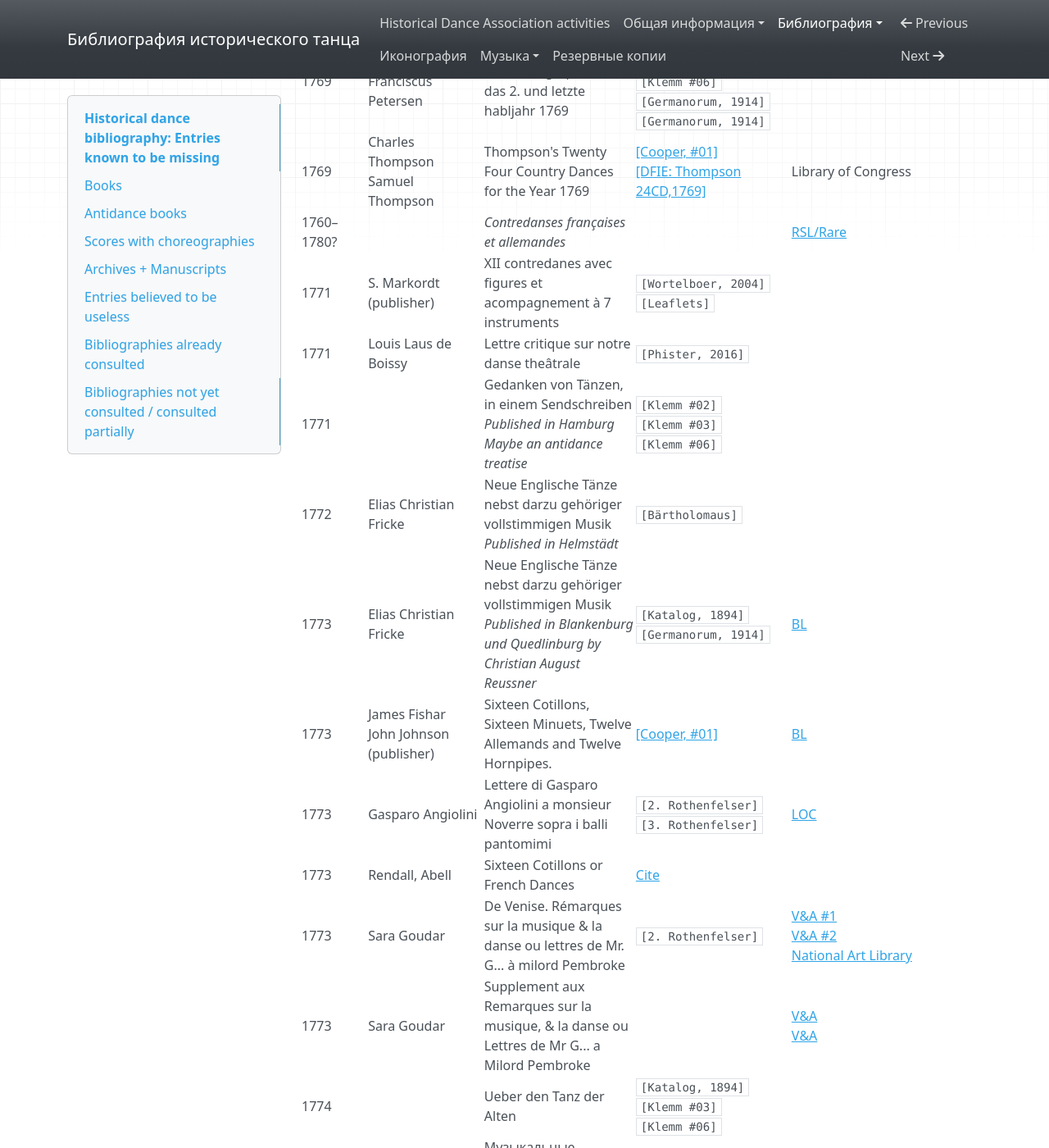
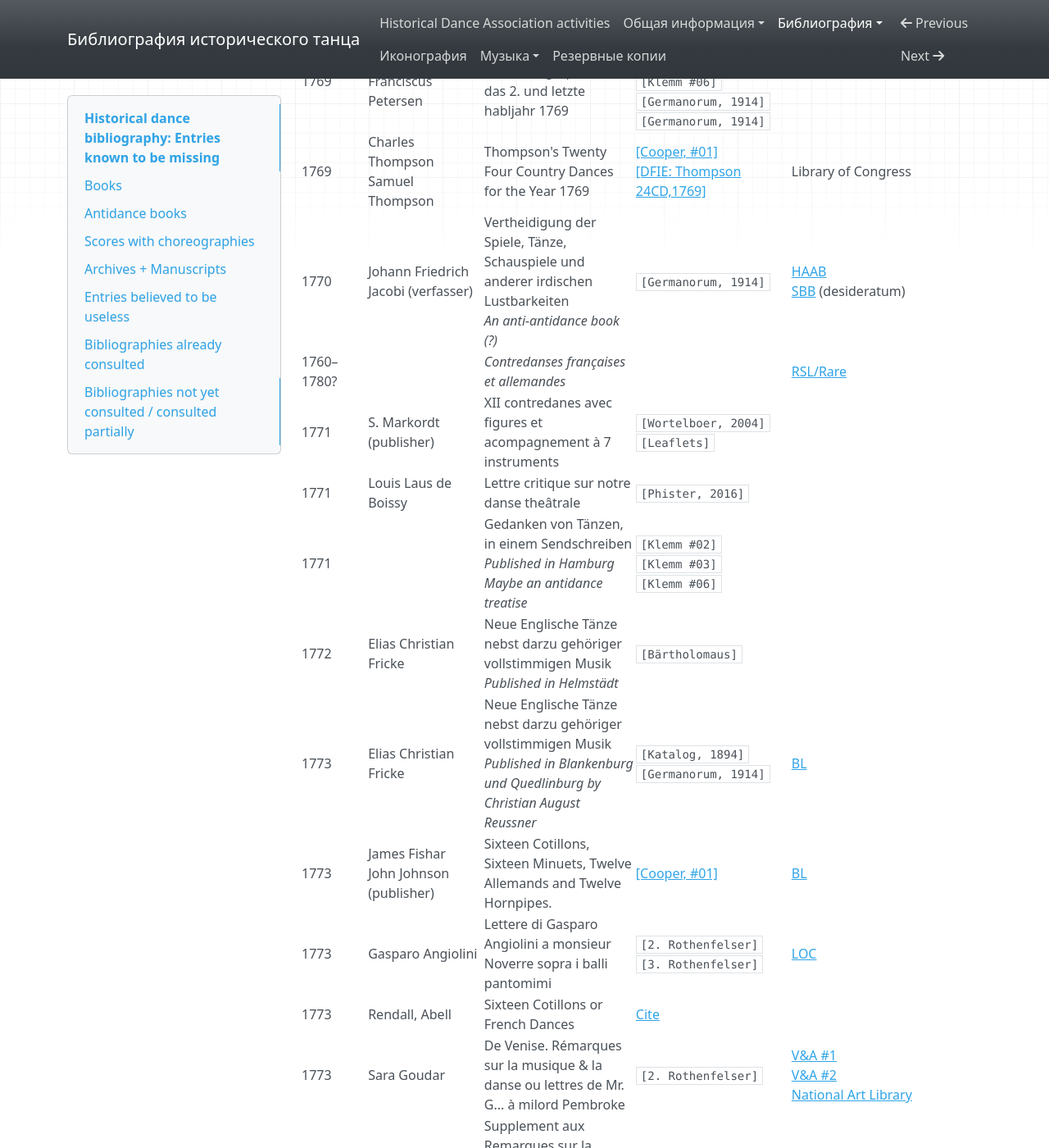
Before and after one commit to hda-technical/dancebooks, an MkDocs documentation site: the page built from docs/bibliography_missing.md, in a window 1280 px wide and 1400 px high, scrolled down 9645 px. Shown: the whole window at 82% size. Built offline with MkDocs 1.6.1, drawn with Linux system fonts in a browser that asks for light colours; nearby versions of some CDN libraries; some of the changed text lies outside the part shown.

Commit message:
Further work on Germanorum catalogue

```diff
--- a/docs/bibliography_missing.md
+++ b/docs/bibliography_missing.md
@@ -85,6 +85,7 @@
 | 1768 | Theodorus Franciscus Petersen | Practische Einleitung in der Chorégraphie ...  für das erste hable Jahr 1768<br/>_Good quality copy needed_ | [[Petersen, 1768]](https://bib.hda.org.ru/books/petersen_1768) | [Stanford](https://searchworks.stanford.edu/view/1395290) |
 | 1769 | Theodorus Franciscus Petersen | Practische Einleitung in der Chorégraphie ...  für das 2. und letzte habljahr 1769 | `[Klemm #02]`<br/>`[Klemm #03]`<br/>`[Klemm #06]`<br/>`[Germanorum, 1914]`<br/>`[Germanorum, 1914]` | |
 | 1769 | Charles Thompson<br/>Samuel Thompson | Thompson's Twenty Four Country Dances for the Year 1769 | [[Cooper, #01]](https://www.regencydances.org/paper001.php)<br/>[[DFIE: Thompson 24CD,1769]](https://www.cdss.org/elibrary/DFIE/Biblio/B000515.htm) | Library of Congress |
+| 1770 | Johann Friedrich Jacobi (verfasser) | Vertheidigung der Spiele, Tänze, Schauspiele und anderer irdischen Lustbarkeiten<br/>_An anti-antidance book (?)_ | `[Germanorum, 1914]` | [HAAB](https://opac.lbs-weimar.gbv.de/DB=2/XMLPRS=N/PPN?PPN=151683816)<br/>[SBB](https://stabikat.de/DB=1/XMLPRS=N/PPN?PPN=34913989X) (desideratum) |
 | 1760–1780? | | _Contredanses françaises et allemandes_ | | [RSL/Rare](https://search.rsl.ru/ru/search#s=pubyear&q=contredanse) |
 | 1771 | S. Markordt (publisher) | XII contredanes avec figures et acompagnement à 7 instruments | `[Wortelboer, 2004]`<br/>`[Leaflets]` |
 | 1771 | Louis Laus de Boissy | Lettre critique sur notre danse theâtrale | `[Phister, 2016]` | |
@@ -96,7 +97,7 @@
 | 1773 | Rendall, Abell | Sixteen Cotillons or French Dances | [Cite](https://books.google.com/books?&id=-pNMAQAAMAAJ&q=sixteen+cotillons+abell) | |
 | 1773 | Sara Goudar | De Venise. Rémarques sur la musique & la danse ou lettres de Mr. G... à milord Pembroke | `[2. Rothenfelser]` | [V&A #1](https://nal-vam.on.worldcat.org/oclc/1012092959)<br/>[V&A #2](https://nal-vam.on.worldcat.org/oclc/1012092609)<br/>[National Art Library](https://nal-vam.on.worldcat.org/oclc/1008576501) |
 | 1773 | Sara Goudar | Supplement aux Remarques sur la musique, & la danse ou Lettres de Mr G... a Milord Pembroke | | [V&A](https://nal-vam.on.worldcat.org/oclc/1012092609)<br/>[V&A](https://nal-vam.on.worldcat.org/oclc/1008576501) |
-| 1774 | | Ueber den Tanz der Alten | `[Katalog, 1894]`<br/>`[Klemm #03]`<br/>`[Klemm #06]` | |
+| 1774 | | Ueber den Tanz der Alten<br/>_Published in Halle_ | `[Katalog, 1894]`<br/>`[Klemm #03]`<br/>`[Klemm #06]`<br/>`[Germanorum, 1914]` | [SMB](https://opac.smb.spk-berlin.de/XMLPRS=N/PPN?PPN=1670705722)<br/>[LBMV](https://opac.lbs-wismar.gbv.de/DB=2/XMLPRS=N/PPN?PPN=1727545419)<br/>[Rostok](https://purl.uni-rostock.de/rosdok/ppn1727545419) |
 | 1774 | | Музыкальные увеселения. Помесячно издаваемыя: Содержащия в себе ... польские, минуеты, аглицкие, контратанцы, французские, коттильоны ... | | [NLR](https://primo.nlr.ru/permalink/f/df0lai/07NLR_LMS009684346) |
 | 1775 | Elias Christian Fricke | Neue Cotillions oder Französische Contretänze | | [BL](http://explore.bl.uk/BLVU1:LSCOP-ALL:BLL01004346613)<br/>[Berlin](https://opac.smb.spk-berlin.de/LNG=EN/CLK?IKT=12&TRM=87567416X) |
 | 1775 | Simon Guillaume | Les Charmes de la Volupté, Almanach dansant | [Advertisement #1](https://books.google.com/books?id=QPdLAAAAcAAJ&pg=RA2-PA27)<br/>[Advertisement 32](https://books.google.com/books?id=rm9bAAAAcAAJ&pg=PT6) | |
@@ -255,10 +256,10 @@
 | 1828? | Thomas Wilson | _A Dramatic Piece, also a New Work on Dancing_<br/>_It is unclear if this work was ever published_ | [[Cooper, #06]](https://www.regencydances.org/paper006.php)<br/>[Advertisement](https://books.google.com/books?id=468CAAAAIAAJ&pg=PA756) | |
 | 1820–1830? | J. S. Pollock<br/>R. W. Evans | The Mid Lothians, a New Set of Quadrilles | | [NLS](http://main-cat.nls.uk/vwebv/holdingsInfo?bibId=3598310) |
 | 1829 | Carl Friedrich Förster | Der Tanzlehrer oder Anweisung zur gründlichen Erlernung der Tanzkunst<br/>_Published in Leipzig_ | `[Klemm #02]`<br/>`[Klemm #03]`<br/>`[Klemm #06]` | |
-| 1829 | Johann Christian Traub | Über den Tanz-Unterricht nebst Bemerkungen über Kleidung, Haltung und Verhaltungs-Regeln beim Tanzen | `[Klemm #02]` | [Dillingen Donau](https://opac.studienbibliothek-dillingen.de/InfoGuideClient.sdlsis/start.do?Query=10="BV013660012")<br/>[Württemberg](https://wlb.ibs-bw.de/aDISWeb/app?service=direct/0/Home/$DirectLink&sp=S127.0.0.1:23002&sp=SAKSWB-IdNr043356494) |
+| 1829 | Johann Christian Traub | Über den Tanz-Unterricht nebst Bemerkungen über Kleidung, Haltung und Verhaltungs-Regeln beim Tanzen<br/>_Published in Stuttgart_ | `[Klemm #02]`<br/>`[Klemm #03]`<br/>`[Klemm #06]`[Germanorum, 1914]` | [Dillingen Donau](https://opac.studienbibliothek-dillingen.de/InfoGuideClient.sdlsis/start.do?Query=10="BV013660012")<br/>[Württemberg](https://wlb.ibs-bw.de/aDISWeb/app?service=direct/0/Home/$DirectLink&sp=S127.0.0.1:23002&sp=SAKSWB-IdNr043356494) |
 | 1830 | C. F. Richter. | Album musical dedie tres respectueusement sa majeste l'Imperatrice de toutes les Russies Alexandra Feodorowna | | [RSL](https://search.rsl.ru/ru/record/01008120252) |
 | 1830 | | Manuel de la danse de société ou l'education physique mise a la portée du tout le monde | `[Klemm #06]` | [BNF](https://catalogue.bnf.fr/ark:/12148/cb439908920) |
-| 1830 | Gotthelf Tschütter<br/>A. Engelbrecht (composer) | Der Familienball im geselligen Kreise, oder alle nur mögliche bei einem Balle vorkommende Tänze in 140 Touren<br/>_Published in Friese_ | `[Klemm #02]`<br/>`[Klemm #03]`<br/>`[Klemm #06]` | |
+| 1830 | Gotthelf Tschütter<br/>A. Engelbrecht (composer) | Der Familienball im geselligen Kreise, oder alle nur mögliche bei einem Balle vorkommende Tänze in 140 Touren<br/>_Published in Friese_ | `[Klemm #02]`<br/>`[Klemm #03]`<br/>`[Klemm #06]`<br/>`[Germanorum, 1914]` | [SBB](https://stabikat.de/DB=1/XMLPRS=N/PPN?PPN=1885231792) |
 | 1830? | R. Lowe<br/>J. Lowe × 2<br/>J. S. Lowe | Lowe's Ball-Conductor and Assembly Guide<br/>Third Edition<br/>Dated circa 1850 by the National Library of Scotland | `[Kickery]`<br/>`[Rogers, 1998]`<br/>`[Leaflets]`<br/>[[Cooper, #03]](https://www.regencydances.org/paper003.php) | [NLS](http://main-cat.nls.uk/vwebv/holdingsInfo?bibId=2999807) |
 | 1830 | Carlo Blasis | Neue vollständige Tanzschule für die elegante Welt, oder faßliche und umfassende Anleitung zum gesellschaftlichen und theatralischen Tanze | `[3. Rothenfelser]`<br/>`[Klemm #02]`<br/>`[Klemm #03]`<br/>`[Klemm #06]`<br/>`[Handbuch, 1830]`<br/>`[Germanorum, 1914]` | [NYPL](http://catalog.nypl.org/record=b12282042~S1)<br/>[UB Bayreuth](https://katalog.uni-bayreuth.de:443/TouchPoint/perma.do?q=+1035="BV017560576"+IN+[2]&v=ubt&b=0&l=en) |
 | 1830-1831 | Eduard Friedrich David Helmke | Die Kunst, sich durch Selbstunterricht in kurzer Zeit zum Weltmann un zum Geschichten Tänzer zu bilden<br/>_Published in Merseburg by Sonntag'sche Buchhandlung_ | `[Unfried, 2014]`<br/>[Advertisement](https://books.google.com/books?id=4alFAAAAcAAJ&pg=PA378)<br/>`[Katalog, 1894]`<br/>`[Klemm #02]`<br/>`[Klemm #03]`<br/>`[Klemm #06]`<br/>`[Germanorum, 1914]` | |
@@ -318,7 +319,7 @@
 | 1850? | Albert Czerwinski | Contretanz-Büchlein. Theorie der Menuet (la Duchesse), der Lanciers, des Prince Impérial und der Variétés parisiennes, nebst Contretanz-Commands<br/>_3. Auflage_<br/>_Published in Danzig_ | `[Klemm #03]`<br/>`[Klemm #06]`<br/>`[Germanorum, 1914]` | |
 | 1850–1860? | Jean Jacques | Tanz-Album oder der unerschöpfliche Maitre auf dem Ballsaal<br/>_2. Auflage_ | `[Klemm #02]`<br/>`[Klemm #03]`<br/>`[Klemm #06]`<br/>`[Germanorum, 1914]` | |
 | 1850–1900? | Schakwitz | Tanz-Album<br/>_6. Auflage_<br/>_Published in Berlin_ | `[Germanorum, 1914]` | |
-| 1850–1880? | | Die Union-Quadrille<br/>_Published in Wien_ | `[Klemm #02]`<br/>`[Klemm #03]`<br/>`[Klemm #06]` | |
+| 1850–1880? | | Die Union-Quadrille<br/>_Published in Wien_ | `[Klemm #02]`<br/>`[Klemm #03]`<br/>`[Klemm #06]`<br/>`[Germanorum, 1914]` | [Rovereto](https://strutture-provincia.primo.exlibrisgroup.com/permalink/39SBT_INST/1eb0c6r/alma991007184719706186) |
 | 1850–1880? | Rudolf Voß | Tanz-Touren. Contre-Tanz — Lancier — Alliance — Quadrille — Mignon — Cotillon — Pariser Polka<br/>_4. Auflage_ | `[Klemm #03]`<br/>`[Klemm #06]` | |
 | 1849 | Francisco Gomes da Fonseca | Nova arte de aprender a dançar ou methodo facil de aprender as contradanças francezas | | BNP |
 | 1851 | Henmann Görwitz | Die Tanz-Assecuranz humoristisch-sociale Standrede in der Repräsentantenkammer der Frauen | `[Klemm #02]`<br/>`[Klemm #03]`<br/>`[Klemm #06]`<br/>`[Germanorum, 1914]` | [HAAB](https://lhwei.gbv.de/DB=2/LNG=EN/CLK?IKT=12&TRM=55898116X) |
@@ -551,6 +552,7 @@
 | 1661 | Joh. Lassenius | Adelische Tisch-Reden in sich begreifende zwölf Lehrreiche nützliche und Anmuthige Gespräche | `[Germanorum, 1914]` | |
 | 1677 | Johann Ludwig Hartmann | Tantz Teuffel : in III. Theilen ; neben einem Anhang vom Praecendentz Teuffel | `[Katalog, 1894]`<br/>`[Germanorum, 1914]` | |
 | 1697 | Johann Conrad Kesler<br/>Johann Heinrich Wiegleb | Erklärung. Gründ- und ausführlische, der Frage: Was von dem Weltüblichen Tantzen zu halten sey | `[Germanorum, 1914]` | |
+| 1698 | | Gründliche Untersuchungen was von dem heutigen weltüblichen Tantzen zu halten sei | `[Germanorum, 1914]` | |
 | 1700 | | Kurtze Vorstellung, was von dem Welt-üblischen Zechen und Tantzen nach der Regel Gottes Worts und nach der Beschaffenheit des wahren Christenthums zu halten | `[Germanorum, 1914]` | [UB Marburg: XIX c B 435?] |
 | 1701 | J. C. Hercker | Vom liederlichschen Sonntags-Tanzen<br/>_Published in Leipzig_ | `[Germanorum, 1914]` | |
 | 1705 | Georg Albrechten | Bedencken vom Tantzen, zur Uberzeugung dass man zu dieser Zeit und auf die allenthalben übliche Weise, mit gutem Gewissen nicht tantzen könne | `[Germanorum, 1914]` | [Berlin](http://stabikat.de/DB=1/XMLPRS=N/PPN?PPN=411828045) |
```
Also changed, not shown: other parts of docs/bibliography_missing.md (+1 -1 lines).
